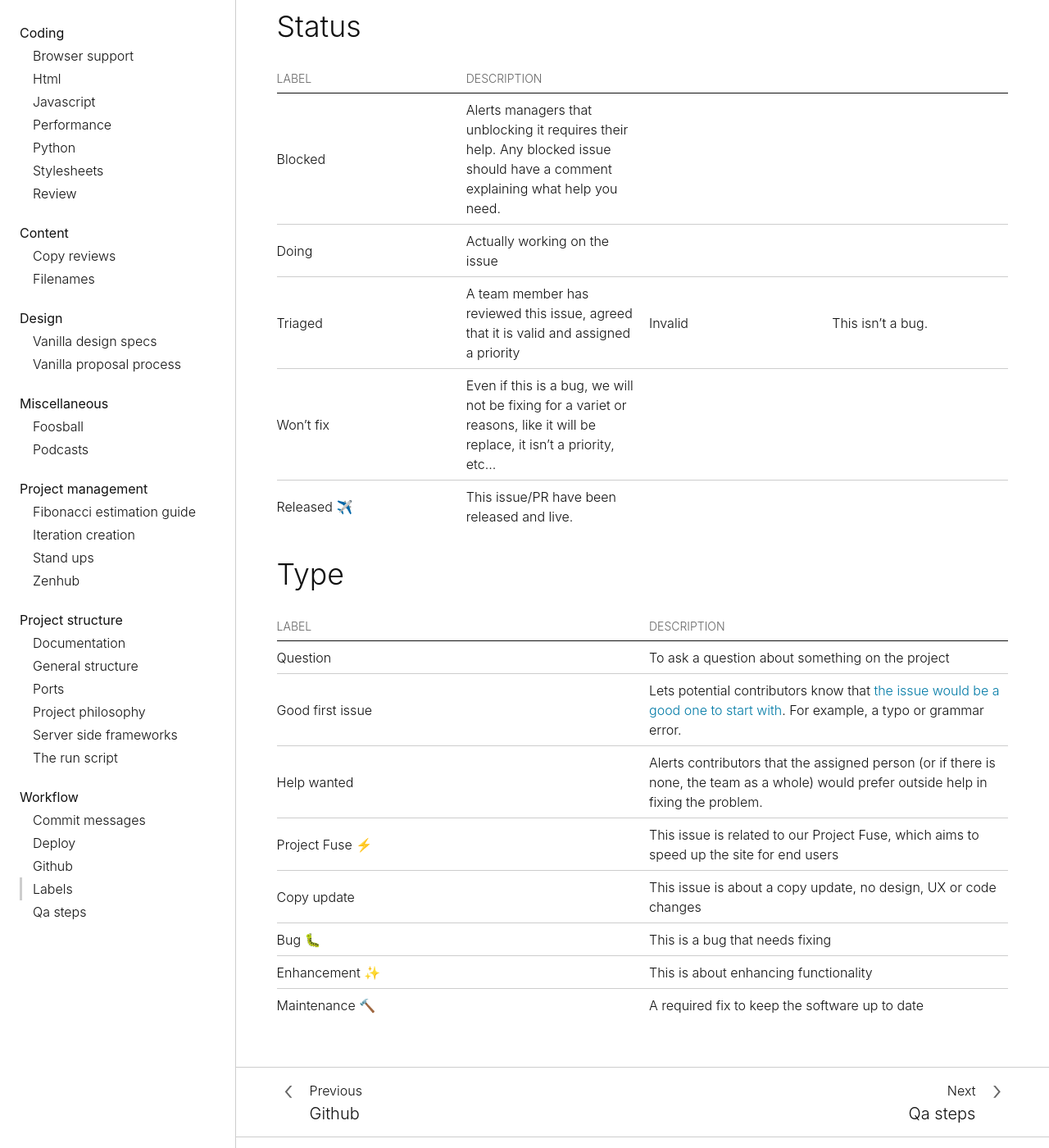
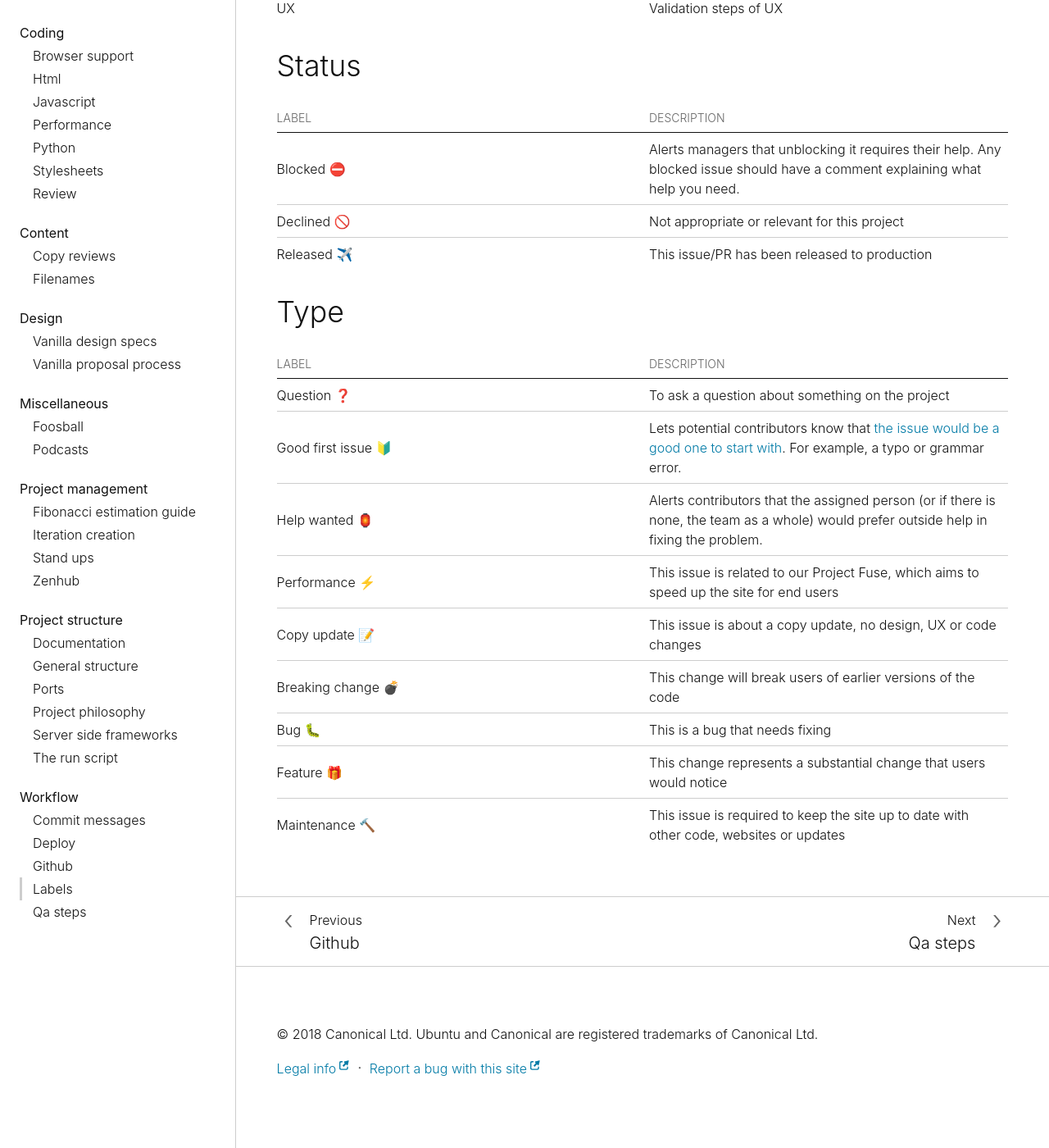
Before and after one commit to canonical-web-and-design/practices, a Jekyll site: the page built from workflow/labels.md, in a window 1280 px wide and 1400 px high, scrolled down 1518 px. Shown: the whole window at 82% size. Built offline with Jekyll 4.4.1, drawn with Linux system fonts in a browser that asks for light colours; some web fonts are replaced; some of the changed text lies outside the part shown.

Commit message:
Update labels.md

```diff
--- a/workflow/labels.md
+++ b/workflow/labels.md
@@ -7,12 +7,12 @@ In this part you will find a description of all the labels we use on issues.
 
 ## Labels
 
-| Label       | Description                                                                              |
-| ----------- | ---------------------------------------------------------------------------------------- |
-| Don’t merge | While this label is present this pull-request should not be merged                       |
-| Duplicate   | This issue already exists                                                                |
-| Master Epic | This is a master [ZenHub epic](https://www.zenhub.com/blog/working-with-epics-in-github/)|
-| Epic        | This issue is a [ZenHub epic](https://www.zenhub.com/blog/working-with-epics-in-github/) |
+| Label       | Description                                                                                                                                                                                      |
+| ----------- | ------------------------------------------------------------------------------------------------------------------------------------------------------------------------------------------------ |
+| Don't merge | While this label is present this pull-request should not be merged                                                                                                                               |
+| Duplicate   | This issue already exists                                                                                                                                                                        |
+| Epic        | This issue is a [ZenHub epic](https://www.zenhub.com/blog/working-with-epics-in-github/), which is a GitHub issue that points to a list of other Issues. It is uses to support our Agile process |
+| Master Epic | This is a master [ZenHub epic](https://www.zenhub.com/blog/working-with-epics-in-github/), or an Epic of Epics                                                                                   |
 
 ## Priority
 
@@ -40,23 +40,22 @@ Each review label has 3 steps:
 
 ## Status
 
-| Label   | Description                                                                                                                    |
-| ------- | ------------------------------------------------------------------------------------------------------------------------------ |
-| Blocked | Alerts managers that unblocking it requires their help. Any blocked issue should have a comment explaining what help you need. |
-| Doing   | Actually working on the issue                                                                                                  |
-| Triaged | A team member has reviewed this issue, agreed that it is valid and assigned a priority                           | Invalid | This isn't a bug. |
-| Won't fix | Even if this is a bug, we will not be fixing for a variet or reasons, like it will be replace, it isn't a priority, etc... |
-| Released ✈️ | This issue/PR have been released and live. |
+| Label       | Description                                                                                                                    |
+| ----------- | ------------------------------------------------------------------------------------------------------------------------------ |
+| Blocked ⛔  | Alerts managers that unblocking it requires their help. Any blocked issue should have a comment explaining what help you need. |
+| Declined 🚫 | Not appropriate or relevant for this project                                                                                   |
+| Released ✈️ | This issue/PR has been released to production                                                                                  |
 
 ## Type
 
-| Label            | Description                                                                                                                                                                                                          |
-| ---------------- | -------------------------------------------------------------------------------------------------------------------------------------------------------------------------------------------------------------------- |
-| Question         | To ask a question about something on the project                                                                                                                                                                     |
-| Good first issue | Lets potential contributors know that [the issue would be a good one to start with](https://help.github.com/articles/helping-new-contributors-find-your-project-with-labels/). For example, a typo or grammar error. |
-| Help wanted      | Alerts contributors that the assigned person (or if there is none, the team as a whole) would prefer outside help in fixing the problem.                                                                             |
-| Project Fuse ⚡️   | This issue is related to our Project Fuse, which aims to speed up the site for end users |
-| Copy update      | This issue is about a copy update, no design, UX or code changes |
-| Bug 🐛           | This is a bug that needs fixing |
-| Enhancement ✨   | This is about enhancing functionality |
-| Maintenance 🔨   | A required fix to keep the software up to date |
+| Label               | Description                                                                                                                                                                                                          |
+| ------------------- | -------------------------------------------------------------------------------------------------------------------------------------------------------------------------------------------------------------------- |
+| Question ❓         | To ask a question about something on the project                                                                                                                                                                     |
+| Good first issue 🔰 | Lets potential contributors know that [the issue would be a good one to start with](https://help.github.com/articles/helping-new-contributors-find-your-project-with-labels/). For example, a typo or grammar error. |
+| Help wanted 🏮      | Alerts contributors that the assigned person (or if there is none, the team as a whole) would prefer outside help in fixing the problem.                                                                             |
+| Performance ⚡️     | This issue is related to our Project Fuse, which aims to speed up the site for end users                                                                                                                             |
+| Copy update 📝      | This issue is about a copy update, no design, UX or code changes                                                                                                                                                     |
+| Breaking change 💣  | This change will break users of earlier versions of the code                                                                                                                                                         |
+| Bug 🐛              | This is a bug that needs fixing                                                                                                                                                                                      |
+| Feature 🎁          | This change represents a substantial change that users would notice                                                                                                                                                  |
+| Maintenance 🔨      | This issue is required to keep the site up to date with other code, websites or updates                                                                                                                              |
```
